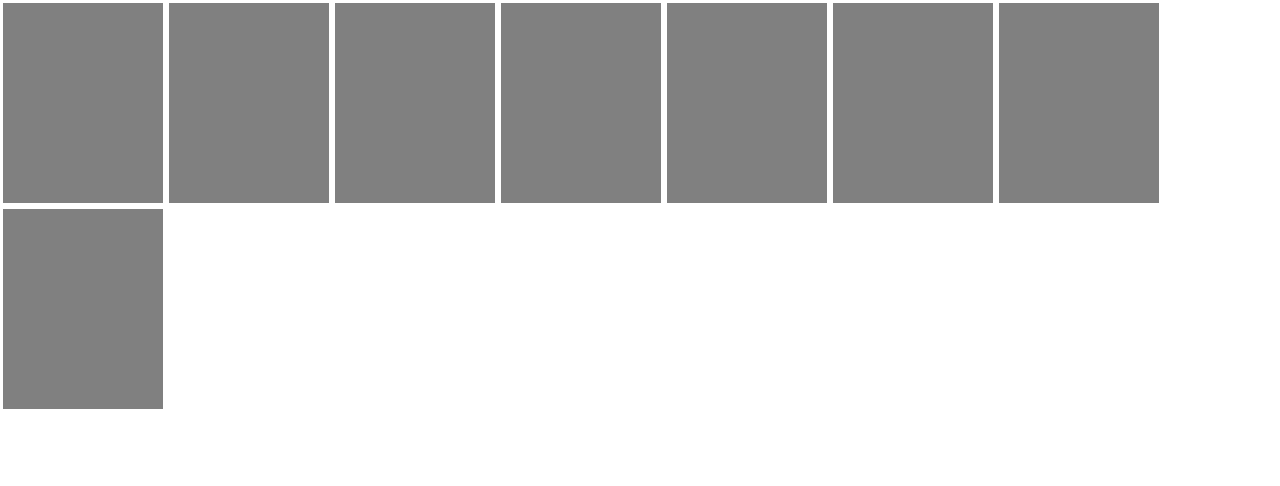
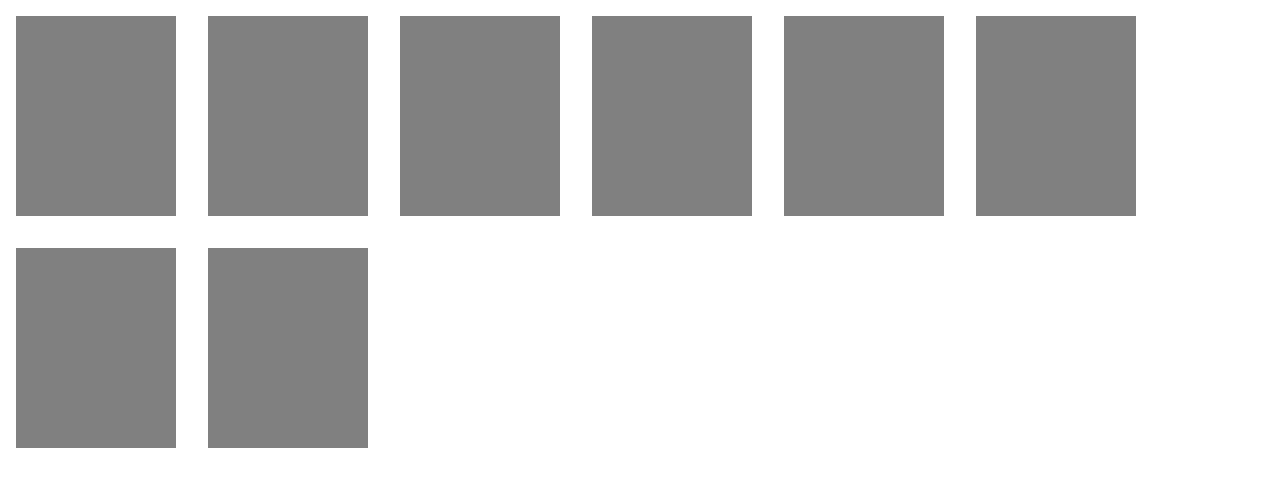
Before and after one commit to DLi7077/CSCI-39548, a React (Create React App) app: page / in a window 1280 px wide. Shown: the top 486 px of the page. Built offline with nearby package versions, Linux system fonts and the light colour scheme.

Commit message:
implemented match and hide

```diff
--- a/src/components/Card.js
+++ b/src/components/Card.js
@@ -4,10 +4,10 @@ const classes = {
     width: "160px",
     height: "200px",
     backgroundColor: "gray",
-    border: "3px solid white",
     display: "flex",
     justifyContent: "center",
     alignItems: "center",
+    margin: "1rem",
   },
   cardContent: {
     fontSize: "1.5rem",
@@ -17,17 +17,19 @@ const classes = {
 export default function Card(props) {
   return (
     <div
-      style={classes.cardContainer}
+      style={{
+        outline: `${props.cleared ? "4px solid lime" : ""}`,
+        ...classes.cardContainer,
+      }}
       onClick={() => {
         if (props.disabled) return;
-        const currStatus = !props.show;
-        props.setShow(props.idx, currStatus);
+        props.select();
       }}
     >
       <div
         style={{
           ...classes.cardContent,
-          display: `${props.show ? "block" : "none"}`,
+          display: `${props.show || props.cleared ? "block" : "none"}`,
         }}
       >
         {props.value}
--- a/src/components/CardList.js
+++ b/src/components/CardList.js
@@ -20,34 +20,84 @@ export default function CardList() {
     "John Cena",
   ];
 
+  /*
+possible states:
+disabled: card can be clicked
+shown: card is shown
+cleared: card pair is matched and is disabled
+*/
+
   const INITIAL_STATE = new Array(cards.length).fill(false);
   const [show, setShow] = useState(INITIAL_STATE);
-  const [shownCount, setShownCount] = useState(0);
-  const [disable, setDisable] = useState(false);
+  const [selected, setSelected] = useState([]);
+  const [disabled, setDisabled] = useState(INITIAL_STATE);
+  const [matched, setMatched] = useState(INITIAL_STATE);
 
-  function resetCards() {
-    setShow(INITIAL_STATE);
+  function hideAll() {
+    // const updatedShow = [...INITIAL_STATE];
+    // for (let i = 0; i < updatedShow.length; i++) {
+    //   if (cleared[i]) updatedShow[i] = true;
+    // }
+    console.log(matched);
+    // console.log(updatedShow)
+
+    setShow(matched);
   }
 
-  function handleShow(idx, status) {
-    const updatedArray = [...show];
-    updatedArray[idx] = status;
-    if (status == true) {
-      setShownCount((p) => p + 1);
+  function disableCard(idx) {
+    const updatedDisable = [...disabled];
+    updatedDisable[idx] = true;
+
+    setDisabled(updatedDisable);
+  }
+
+  function handleSelect(idx) {
+    const updatedShow = [...show];
+    const updatedSelect = [...selected];
+    updatedSelect.push(idx);
+    updatedShow[idx] = true;
+    disableCard(idx);
+    setShow(updatedShow);
+    setSelected(updatedSelect);
+  }
+
+  function disableAll() {
+    const updatedArray = INITIAL_STATE.map((_) => true);
+
+    setDisabled(updatedArray);
+  }
+
+  function enableAll() {
+    const updatedArray = [...disabled];
+    for (let i = 0; i < updatedArray.length; i++) {
+      if (matched[i]) continue;
+      updatedArray[i] = false;
     }
-    setShow(updatedArray);
+    setDisabled(updatedArray);
+  }
+
+  function handleMatch(idx1, idx2) {
+    const updatedArray = [...matched];
+    updatedArray[idx1] = true;
+    updatedArray[idx2] = true;
+
+    setMatched(updatedArray);
   }
 
   useEffect(() => {
-    if (shownCount >= 2) {
-      setDisable(true);
+    if (selected.length >= 2) {
+      if (cards[selected[0]] === cards[selected[1]]) {
+        handleMatch(selected[0], selected[1]);
+      }
+      setSelected([]);
+      disableAll();
       setTimeout(() => {
-        setShownCount(0);
-        resetCards();
-        setDisable(false);
+        hideAll();
+        enableAll();
       }, 700);
     }
-  }, [shownCount]);
+    console.log(selected);
+  }, [selected]);
 
   return (
     <div style={classes.cardGroup}>
@@ -57,9 +107,13 @@ export default function CardList() {
             key={`card-${idx}`}
             idx={idx}
             value={card}
-            setShow={handleShow}
+            selected={selected}
+            select={() => {
+              handleSelect(idx);
+            }}
             show={show[idx]}
-            disabled={disable}
+            disabled={disabled[idx]}
+            cleared={matched[idx]}
           />
         );
       })}
```
